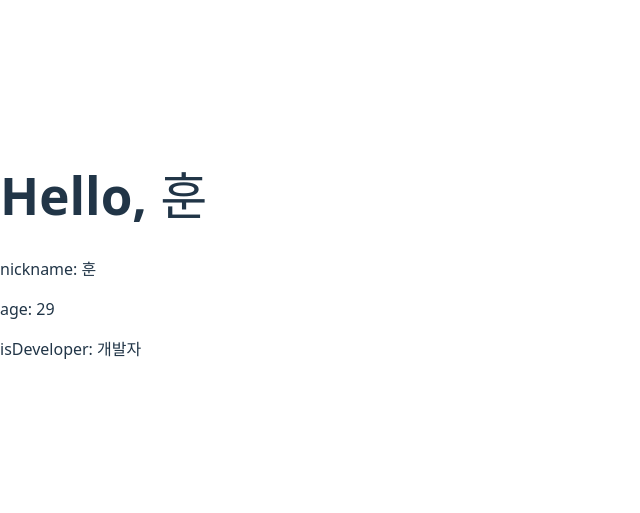
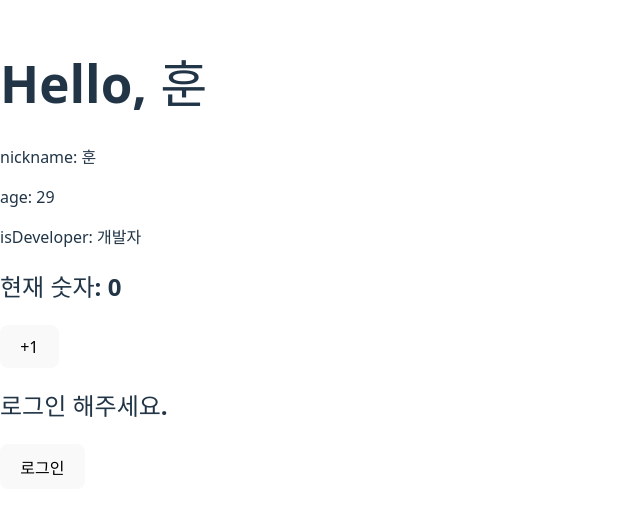
Before and after one commit to Hun-Hong/react_tutorial, a React (Vite) app in the folder react-ts-tutorial/: page / in a window 1280 px wide. Shown: the part 145-658 px from the top of the page, without its empty margins (0-640 px from the left). Built offline with nearby package versions, Linux system fonts and the light colour scheme.

Commit message:
[DAY2] 학습 내용 정리

```diff
--- a/react-ts-tutorial/src/App.tsx
+++ b/react-ts-tutorial/src/App.tsx
@@ -1,5 +1,7 @@
 import Greeting from "./components/Greeting"
 import Profile from "./components/Profile"
+import Counter from "./components/Counter";
+import LoginToggle from "./components/LoginToggle";
 
 function App() {
 
@@ -7,6 +9,8 @@ function App() {
     <div>
       <Greeting name="훈" />
       <Profile nickname="훈" age={29} isDeveloper={true} />
+      <Counter/>
+      <LoginToggle />
     </div>
   )
 }
--- /dev/null
+++ b/react-ts-tutorial/src/components/Counter.tsx
@@ -0,0 +1,14 @@
+import { useState } from "react";
+
+const Counter = () => {
+    const [count, setCount] = useState<number>(0);
+
+    return (
+        <div>
+            <h2>현재 숫자: {count}</h2>
+            <button onClick={() => setCount(count + 1)}>+1</button>
+        </div>
+    )
+}
+
+export default Counter;
--- /dev/null
+++ b/react-ts-tutorial/src/components/LoginToggle.tsx
@@ -0,0 +1,19 @@
+import { useState } from "react"
+
+
+const LoginToggle = () => {
+    const [isLoggedIn, setIsLoggedIn] = useState<boolean>(false)
+
+    return (
+        <div>
+            <h2>{isLoggedIn ? "어서오세요": "로그인 해주세요."}</h2>
+            <button onClick={() => setIsLoggedIn(!isLoggedIn)}>
+                {isLoggedIn ? "로그아웃": "로그인"}
+            </button>
+        </div>
+    )
+
+
+}
+
+export default LoginToggle;
```
Also changed, not shown: 1 other file (tests, documents, lock files or other folders).
